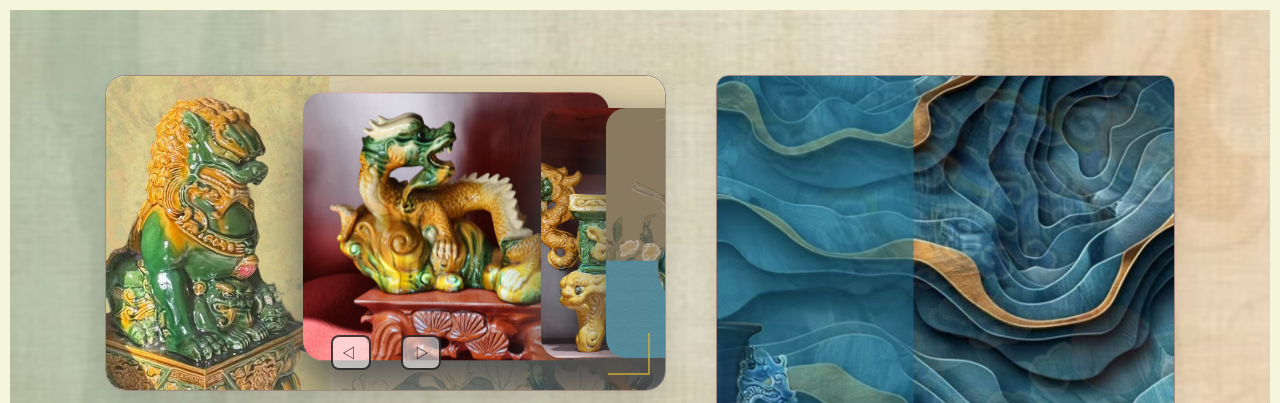
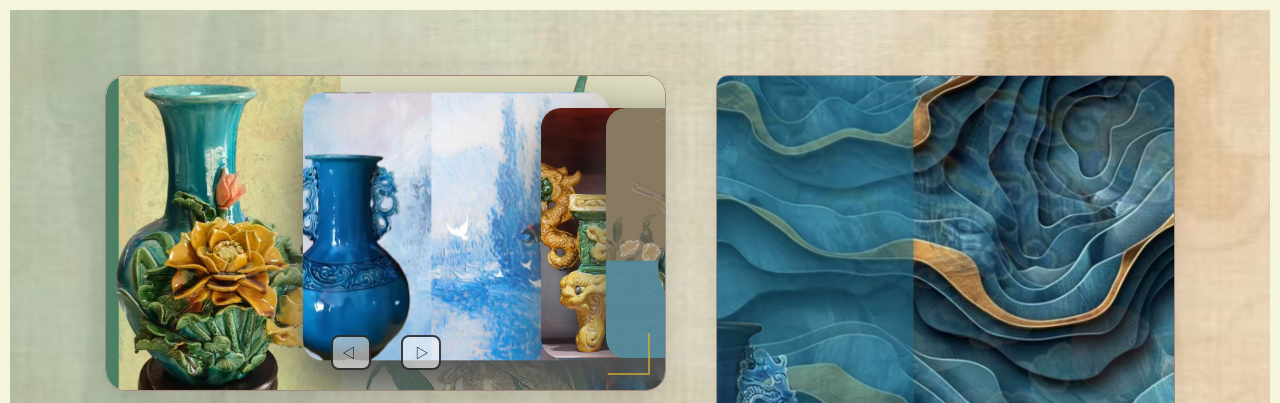
Before and after one commit to 20516xll/xulele.github.io, a plain HTML site: page 1.html in a window 1280 px wide. Shown: the top 403 px of the page. Drawn offline with Linux system fonts and the light colour scheme; files whose address does not match are found by name.

Commit message:
Update 1.html

```diff
--- a/1.html
+++ b/1.html
@@ -714,7 +714,7 @@
                             </div>
                         </div>
 
-                        <div class="item" style="background-image: url('兽.jpg');">
+                        <div class="item" style="background-image: url('花瓶.jpg');">
                             <div class="content">
                                 <div class="name">云纹琉璃盏</div>
                                 <div class="des">温润如玉，光彩照人，尽显东方美学精髓</div>
@@ -722,7 +722,7 @@
                             </div>
                         </div>
 
-                        <div class="item" style="background-image: url('龙.jpg');">
+                        <div class="item" style="background-image: url('花瓶2.jpg');">
                             <div class="content">
                                 <div class="name">龙凤呈祥琉璃璧</div>
                                 <div class="des">寓意吉祥，工艺精湛，是收藏与馈赠之佳品</div>
```
